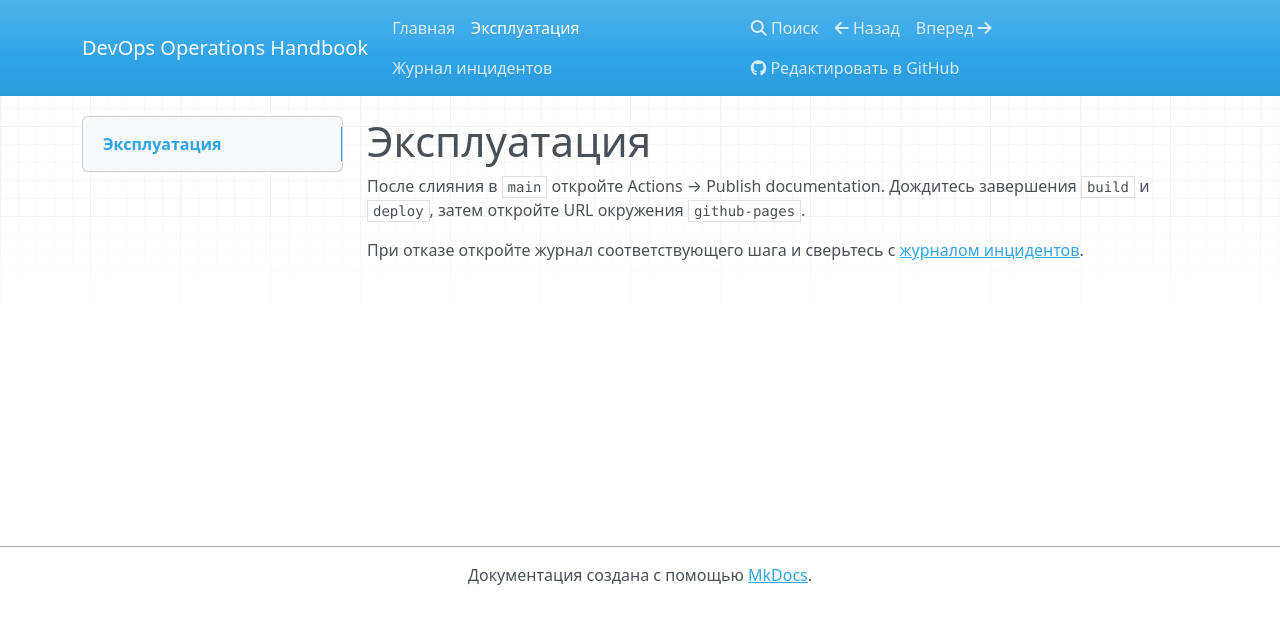
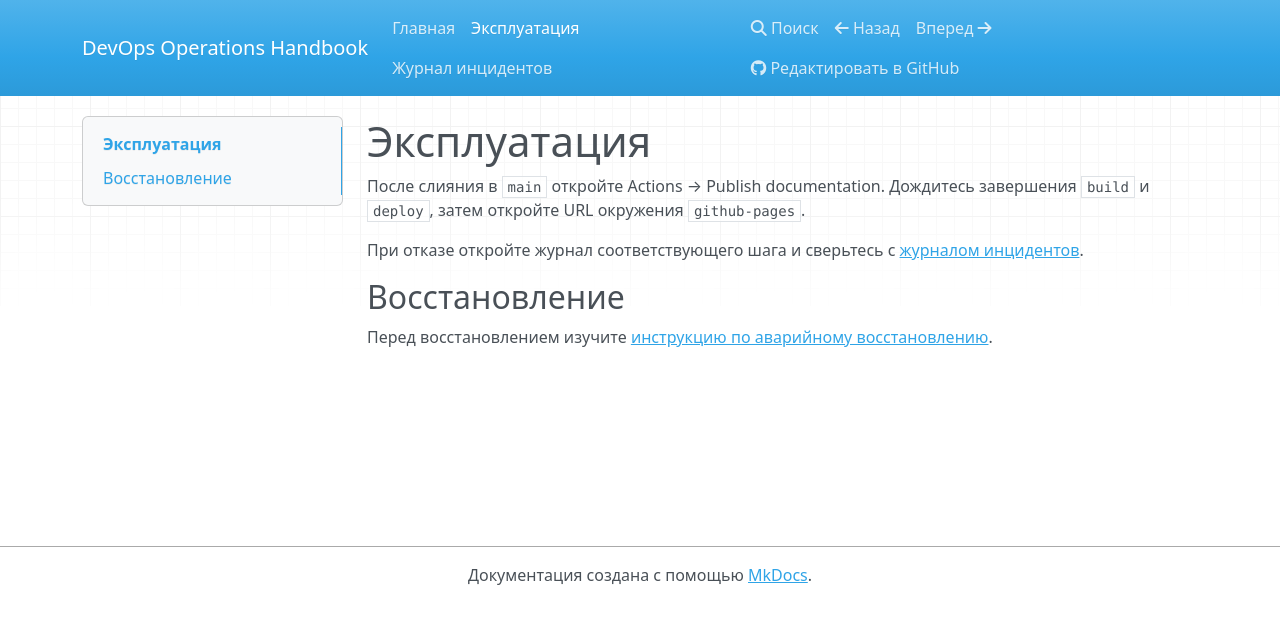
Before and after one commit to FAKER-BAKER/devops-docs, an MkDocs documentation site: the page built from docs/runbook.md, in a window 1280 px wide. Shown: the top 624 px of the page. Built offline with MkDocs 1.6.1, drawn with Linux system fonts in a browser that asks for light colours; nearby versions of some CDN libraries.

Commit message:
Add recovery runbook link

```diff
--- a/docs/runbook.md
+++ b/docs/runbook.md
@@ -3,3 +3,7 @@
 После слияния в `main` откройте Actions → Publish documentation. Дождитесь завершения `build` и `deploy`, затем откройте URL окружения `github-pages`.
 
 При отказе откройте журнал соответствующего шага и сверьтесь с [журналом инцидентов](incidents.md).
+
+## Восстановление
+
+Перед восстановлением изучите [инструкцию по аварийному восстановлению](recovery.md).
```
Also changed, not shown: docs/index.md (+1 -1 lines).
